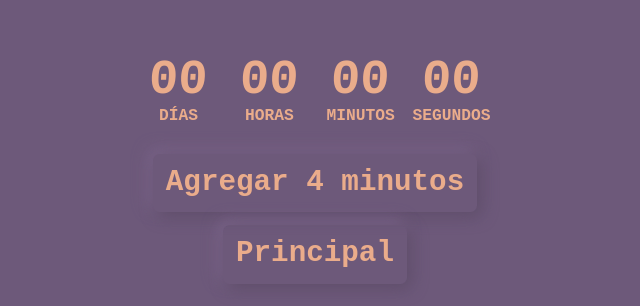
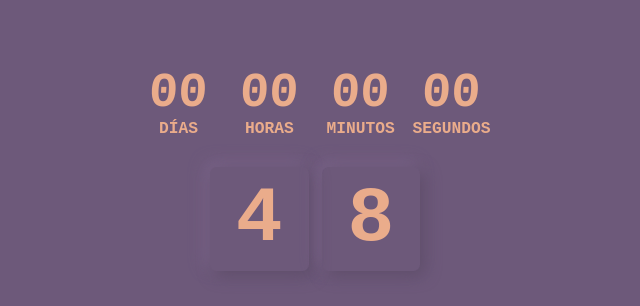
Before and after one commit to C0SS10/es-tiempo, a React (Vite) app: page /timer in a window 1280 px wide. Shown: the part 230-536 px from the top of the page, without its empty margins (325-965 px from the left). Built offline with nearby package versions, Linux system fonts and the light colour scheme.

Commit message:
Refactor styles 🎨

```diff
--- a/src/components/molecules/MinuteButtons.tsx
+++ b/src/components/molecules/MinuteButtons.tsx
@@ -9,18 +9,23 @@ export const MinuteButtons: React.FC<MinuteButtonsProps> = ({
   onAddMinutes,
 }) => {
   return (
-    <aside className="flex justify-center items-center flex-col gap-4">
+    <aside className="flex justify-center items-center gap-4">
       <Button
         onClick={() => onAddMinutes(4)}
         size="large"
-        animation="background"
-        className="flex items-center gap-2"
+        animation="underline"
+        className="text-8xl px-8"
       >
-        Agregar 4 minutos
+        4
       </Button>
       <Link to="/">
-        <Button variant="link" animation="underline" size="large">
-          Principal
+        <Button
+          variant="link"
+          animation="underline"
+          size="large"
+          className="text-8xl px-8"
+        >
+          8
         </Button>
       </Link>
     </aside>
--- a/src/components/molecules/TimeDisplay.tsx
+++ b/src/components/molecules/TimeDisplay.tsx
@@ -14,7 +14,7 @@ export const TimeDisplay: React.FC<TimeDisplayProps> = ({
   days,
 }) => {
   return (
-    <div className="flex justify-center gap-8 text-secondary-200 font-bold">
+    <div className="flex justify-center gap-8 text-secondary-200 font-bold select-none">
       <Date value={days} dateType="Días" maxDate={99} />
       <Date value={hours} dateType="Horas" maxDate={23} />
       <Date value={minutes} dateType="Minutos" maxDate={59} />
```
